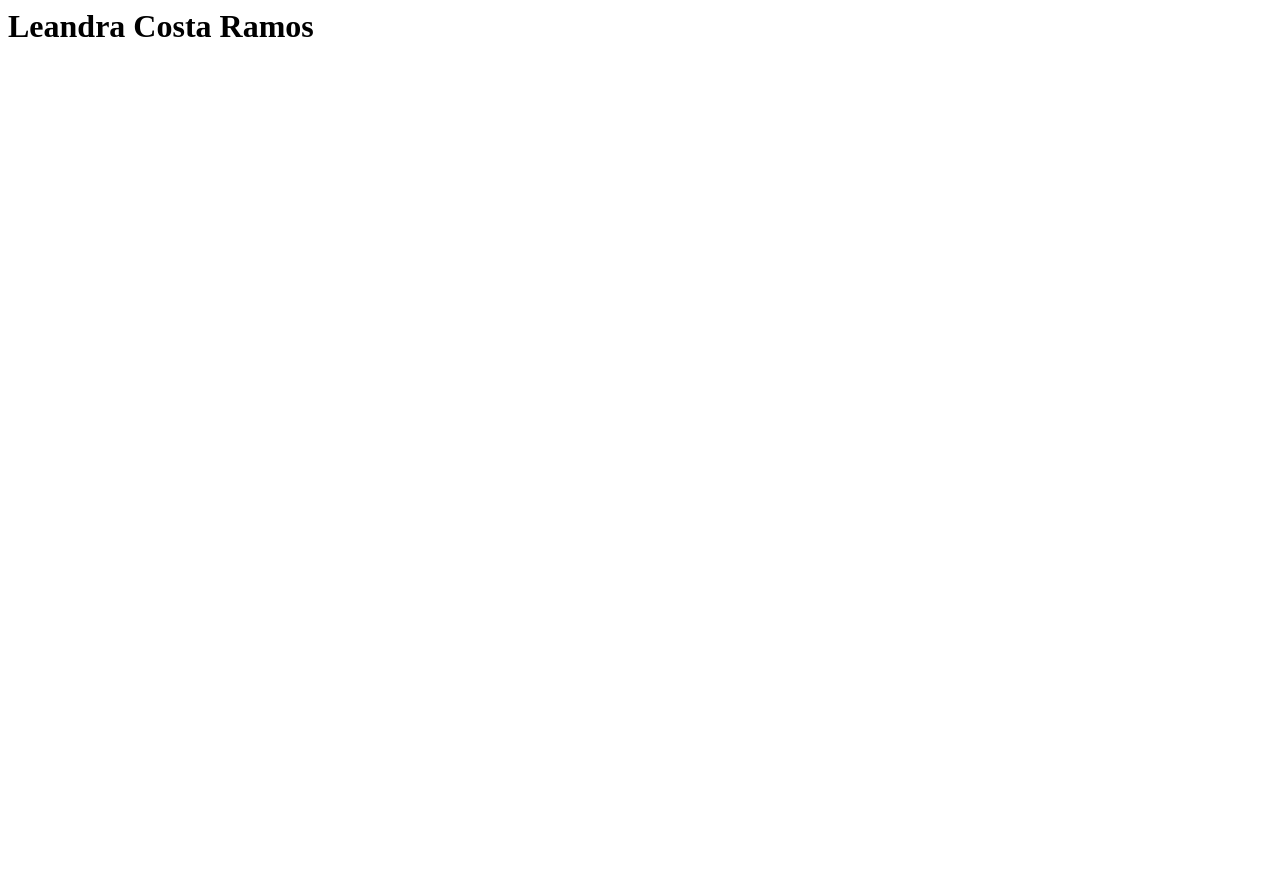
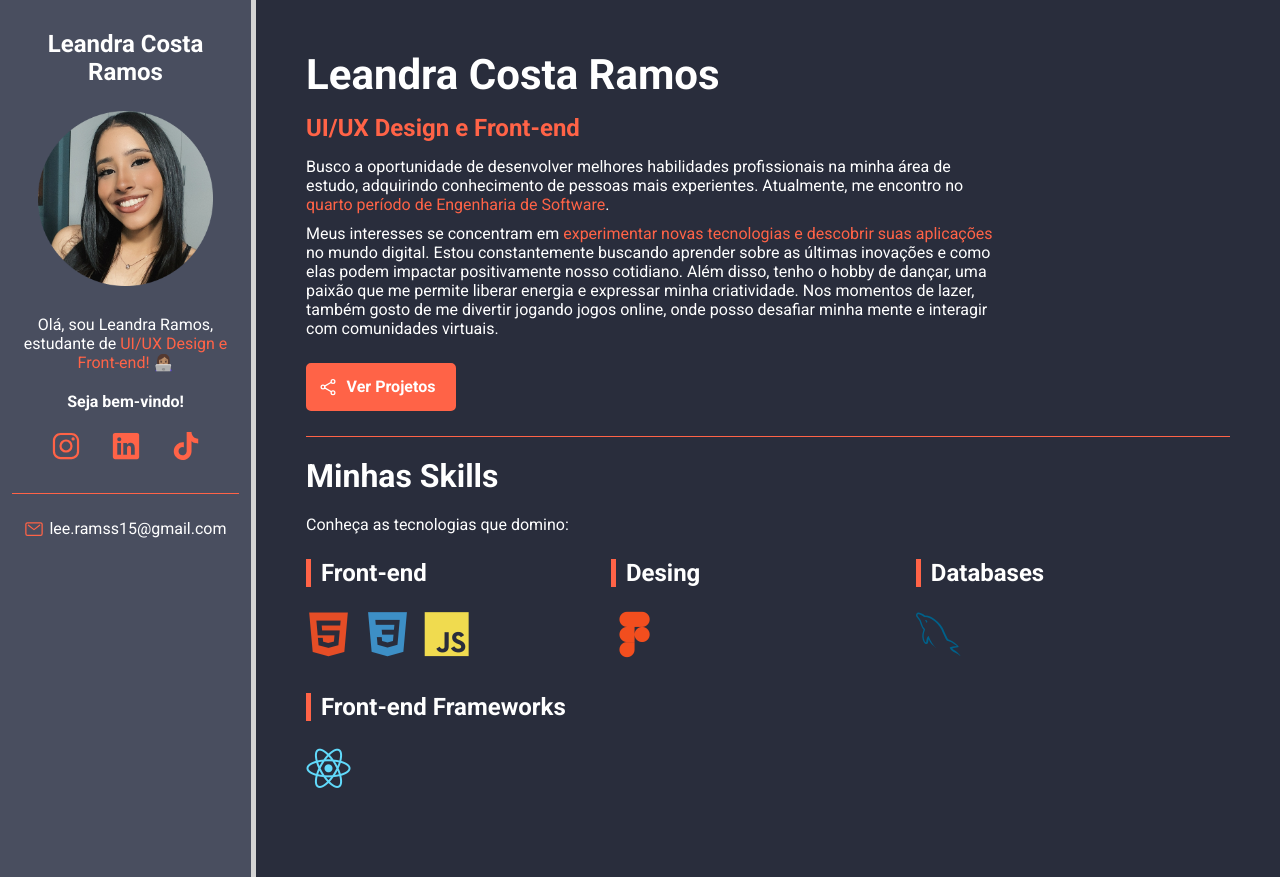
Before and after one commit to LeandraCR/LeandraCR.github.io, a plain HTML site: page index.html in a window 1280 px wide. Before the commit the page ends 800 px from the top, so only its background shows below. Drawn offline with nearby package versions, Linux system fonts and the light colour scheme.

Commit message:
Finalizando o portfólio

```diff
--- a/index.html
+++ b/index.html
@@ -1 +1,100 @@
-<h1>Leandra Costa Ramos</h1>
+<!DOCTYPE html>
+<html lang="en">
+
+<head>
+    <!-- Metadados do documento -->
+    <meta charset="UTF-8">
+    <meta name="viewport" content="width=device-width, initial-scale=1.0">
+    <title>Portfólio Leandra Costa Ramos</title>
+    <!-- Link para o arquivo CSS do projeto -->
+    <link rel="stylesheet" href="style.css">
+    <!-- Link para fontes do Google -->
+    <link rel="preconnect" href="https://fonts.googleapis.com">
+    <link rel="preconnect" href="https://fonts.gstatic.com" crossorigin>
+    <link
+        href="https://fonts.googleapis.com/css2?family=Roboto:ital,wght@0,100;0,300;0,400;0,500;0,700;0,900;1,100;1,300;1,400;1,500;1,700;1,900&display=swap"
+        rel="stylesheet">
+
+    <!-- Link para ícones Dev -->
+    <link rel="stylesheet" type='text/css' href="https://cdn.jsdelivr.net/gh/devicons/devicon@latest/devicon.min.css" />
+</head>
+
+<body>
+    <!-- Container principal -->
+    <main id="container">
+        <!-- Seção lateral com informações biográficas -->
+        <aside id="bio-container">
+            <h2>Leandra Costa Ramos</h2>
+            <img id="bio-image" src="img/fotor-20240418163028.png" alt="Leandra Costa Ramos">
+            <p>Olá, sou Leandra Ramos, estudante de <span class="highlight">UI/UX Design e Front-end!</span> 👩🏽‍💻
+            </p>
+            <p id="welcome-text">Seja bem-vindo!</p>
+            <!-- Links para redes sociais -->
+            <ul id="social-container">
+                <li><a href="https://www.instagram.com/lee.ramss?igsh=Z3ZzenJ3NnNkbW82" target="_blank"><ion-icon
+                            name="logo-instagram"></ion-icon></a></li>
+                <li><a href="https://www.linkedin.com/in/leandra-costa-ramos-501462233/" target="_blank"><ion-icon
+                            name="logo-Linkedin"></ion-icon></a></li>
+                <li><a href="https://www.tiktok.com/@leeramss?lang=pt-BR" target="_blank"><ion-icon
+                            name="logo-Tiktok"></ion-icon></a></li>
+            </ul>
+            <!-- Contato por email -->
+            <div id="email-container">
+                <ion-icon name="mail-outline"></ion-icon><a href="mailto:lee.ramss15@gmail.com.br">lee.ramss15@gmail.com</a>
+            </div>
+        </aside>
+
+        <!-- Seção principal sobre Leandra -->
+        <section id="about-container">
+            <h1 id="name">Leandra Costa Ramos</h1>
+            <p id="title"><span class="highlight">UI/UX Design e Front-end</span></p>
+            <p class="description">Busco a oportunidade de desenvolver melhores habilidades
+                profissionais na minha área de estudo, adquirindo conhecimento de pessoas mais experientes.
+                Atualmente, me encontro no <span class="highlight">quarto período de Engenharia de
+                    Software</span>.
+            </p>
+            <p class="description">Meus interesses se concentram em <span class="highlight">experimentar
+                    novas tecnologias e descobrir suas aplicações</span> no mundo digital. Estou constantemente buscando
+                aprender sobre as últimas inovações e como elas podem impactar positivamente nosso cotidiano.
+                Além disso, tenho o hobby de dançar, uma paixão que me permite liberar energia e expressar minha
+                criatividade. Nos momentos de lazer, também gosto de me divertir jogando jogos online, onde
+                posso desafiar minha mente e interagir com comunidades virtuais.</p>
+            <!-- Link para ver projetos no GitHub -->
+            <a href="https://github.com/LeandraCR" id="btn-projects"><ion-icon
+                    name="share-social-outline"></ion-icon><span>Ver Projetos</span></a>
+            <!-- Seção de habilidades -->
+            <h2 id="skills-section-title">Minhas Skills</h2>
+            <p class="description">Conheça as tecnologias que domino:</p>
+            <div id="skills-container">
+                <!-- Habilidades de Front-end -->
+                <div class="skills-box">
+                    <p class="skills-title">Front-end</p>
+                    <i class="devicon-html5-plain colored"></i>
+                    <i class="devicon-css3-plain colored"></i>
+                    <i class="devicon-javascript-plain colored"></i>
+                </div>
+                <!-- Habilidades de Design -->
+                <div class="skills-box">
+                    <p class="skills-title">Desing</p>
+                    <i class="devicon-figma-plain colored"></i>
+                </div>
+                <!-- Habilidades de Bancos de Dados -->
+                <div class="skills-box">
+                    <p class="skills-title">Databases</p>
+                    <i class="devicon-mysql-plain colored"></i>
+                </div>
+                <!-- Habilidades de Frameworks Front-end -->
+                <div class="skills-box">
+                    <p class="skills-title">Front-end Frameworks</p>
+                    <i class="devicon-react-plain colored"></i>
+                </div>
+            </div>
+        </section>
+    </main>
+
+    <!-- Scripts para Ion Icons -->
+    <script type="module" src="https://unpkg.com/ionicons@7.1.0/dist/ionicons/ionicons.esm.js"></script>
+    <script nomodule src="https://unpkg.com/ionicons@7.1.0/dist/ionicons/ionicons.js"></script>
+</body>
+
+</html>
--- /dev/null
+++ b/style.css
@@ -0,0 +1,259 @@
+/* Estilo global para todos os elementos */
+* {
+    font-family: 'Roboto', sans-serif;
+    padding: 0;
+    margin: 0;
+    box-sizing: border-box;
+}
+
+/* Variáveis CSS para cores */
+:root {
+    --main-color: #FF6347;
+    --main-text-color: #fff;
+    --border-color: #FF6347;
+    --bio-bg-color: #494E5F;
+    --bio-border-color: #D4D4D4;
+    --about-bg-color: #292D3C;
+}
+
+/* Classe para destacar texto */
+.highlight {
+    color: var(--main-color);
+}
+
+/* Estilo para o container principal */
+#container {
+    display: flex;
+    flex-direction: row;
+    color: var(--main-text-color);
+}
+
+/* Estilo para o container da biografia */
+#bio-container {
+    flex: 1 1 20%;
+    min-height: 100vh;
+    background-color: var(--bio-bg-color);
+    text-align: center;
+    padding: 30px 12px;
+    border-right: 5px solid var(--bio-border-color);
+}
+
+/* Estilo para o container sobre */
+#about-container {
+    flex: 1 1 80%;
+    min-height: 100vh;
+    background-color: var(--about-bg-color);
+    padding: 50px;
+}
+
+/* Estilo para a imagem da biografia */
+#bio-image {
+    width: 175px;
+    height: 175px;
+    margin-bottom: 25px;
+}
+
+/* Estilo para o título da biografia */
+#bio-container h2 {
+    margin-bottom: 25px;
+}
+
+/* Estilo para os parágrafos da biografia */
+#bio-container p {
+    margin-bottom: 20px;
+}
+
+/* Estilo para o container das redes sociais */
+#social-container {
+    display: flex;
+    justify-content: center;
+    list-style: none;
+    border-bottom: 1px solid var(--border-color);
+    margin-bottom: 25px;
+    padding-bottom: 25px;
+}
+
+/* Estilo para o texto de boas-vindas */
+#bio-container #welcome-text {
+    font-weight: bold;
+}
+
+/* Estilo para os itens da lista de redes sociais */
+#social-container li {
+    flex: 1 1 0;
+    max-width: 60px;
+}
+
+/* Estilo para os links das redes sociais */
+#social-container li a {
+    color: var(--main-color);
+    font-size: 30px;
+}
+
+/* Estilo para o container de email */
+#email-container {
+    display: flex;
+    justify-content: center;
+}
+
+/* Estilo para os links de email */
+#email-container a {
+    color: var(--main-text-color);
+    text-decoration: none;
+    max-width: 225px;
+}
+
+/* Estilo para o ícone de email */
+#email-container ion-icon {
+    color: var(--main-color);
+    font-size: 20px;
+    margin-right: 5px;
+    max-width: 20px;
+}
+
+/* Estilo para o nome no container sobre */
+#name {
+    font-size: 42px;
+    margin-bottom: 15px;
+}
+
+/* Estilo para o título no container sobre */
+#title {
+    font-size: 24px;
+    margin-bottom: 15px;
+    font-weight: bold;
+}
+
+/* Estilo para a descrição no container sobre */
+.description {
+    max-width: 75%;
+    margin-bottom: 10px;
+}
+
+/* Estilo para o botão de projetos */
+#btn-projects {
+    font-weight: bold;
+    font-size: 16px;
+    color: var(--main-text-color);
+    background-color: var(--main-color);
+    border: 2px solid var(--main-color);
+    border-radius: 5px;
+    text-decoration: none;
+    transition: .5s;
+    margin: 25px 0;
+    padding: 12px 10px;
+    width: 150px;
+    text-align: center;
+    display: flex;
+}
+
+/* Estilo para o ícone e texto do botão de projetos */
+#btn-projects ion-icon,
+#btn-projects span {
+    flex: 1 1 0;
+}
+
+/* Estilo para o ícone do botão de projetos */
+#btn-projects ion-icon {
+    font-size: 20px;
+    max-width: 20px;
+}
+
+/* Efeito de hover para o botão de projetos */
+#btn-projects:hover {
+    background-color: transparent;
+}
+
+/* Estilo para o título da seção de habilidades */
+#skills-section-title {
+    border-top: 1px solid var(--border-color);
+    padding-top: 20px;
+    margin-bottom: 20px;
+    font-size: 32px;
+}
+
+/* Estilo para o container de habilidades */
+#skills-container {
+    display: flex;
+    flex-wrap: wrap;
+    margin-top: 25px;
+}
+
+/* Estilo para os boxes de habilidades */
+.skills-box {
+    flex: 1 1 33%;
+    max-width: 33%;
+    margin-bottom: 35px;
+}
+
+/* Estilo para os títulos das habilidades */
+.skills-title {
+    font-size: 24px;
+    margin-bottom: 25px;
+    font-weight: bold;
+    padding-left: 10px;
+    border-left: 5px solid var(--main-color);
+}
+
+/* Estilo para os ícones das habilidades */
+.skills-box i {
+    font-size: 45px;
+    margin-right: 10px;
+}
+
+/* Estilos responsivos para telas menores */
+@media(max-width: 450px) {
+    /* Ajuste da direção do container principal */
+    #container {
+        flex-direction: column;
+    }
+
+    /* Ajuste da altura mínima e borda do container de biografia */
+    #bio-container {
+        min-height: auto;
+        border-right: none;
+        border-bottom: 5px solid var(--bio-border-color);
+    }
+
+    /* Esconde o título da biografia em telas menores */
+    #bio-container h2 {
+        display: none;
+    }
+
+    /* Ajuste de largura e margens dos parágrafos da biografia */
+    #bio-container p {
+        max-width: 60%;
+        margin: 10px auto;
+    }
+
+    /* Ajuste de alinhamento e padding do container sobre */
+    #about-container {
+        text-align: center;
+        padding: 30px;
+    }
+
+    /* Ajuste de margens e largura da descrição no container sobre */
+    #about-container .description {
+        margin: 10px auto;
+        max-width: 100%;
+        line-height: 26px;
+    }
+
+    /* Ajuste de margens do botão de projetos */
+    #btn-projects {
+        margin: 20px auto;
+    }
+
+    /* Ajuste da largura dos boxes de habilidades */
+    .skills-box {
+        flex: 1 1 100%;
+        max-width: 100%;
+        margin-bottom: 40px;
+        text-align: left;
+    }
+
+    /* Ajuste do tamanho dos ícones das habilidades */
+    .skills-box i {
+        font-size: 60px;
+    }
+}
```
Also changed, not shown: img/fotor-20240418163028.png (added).
